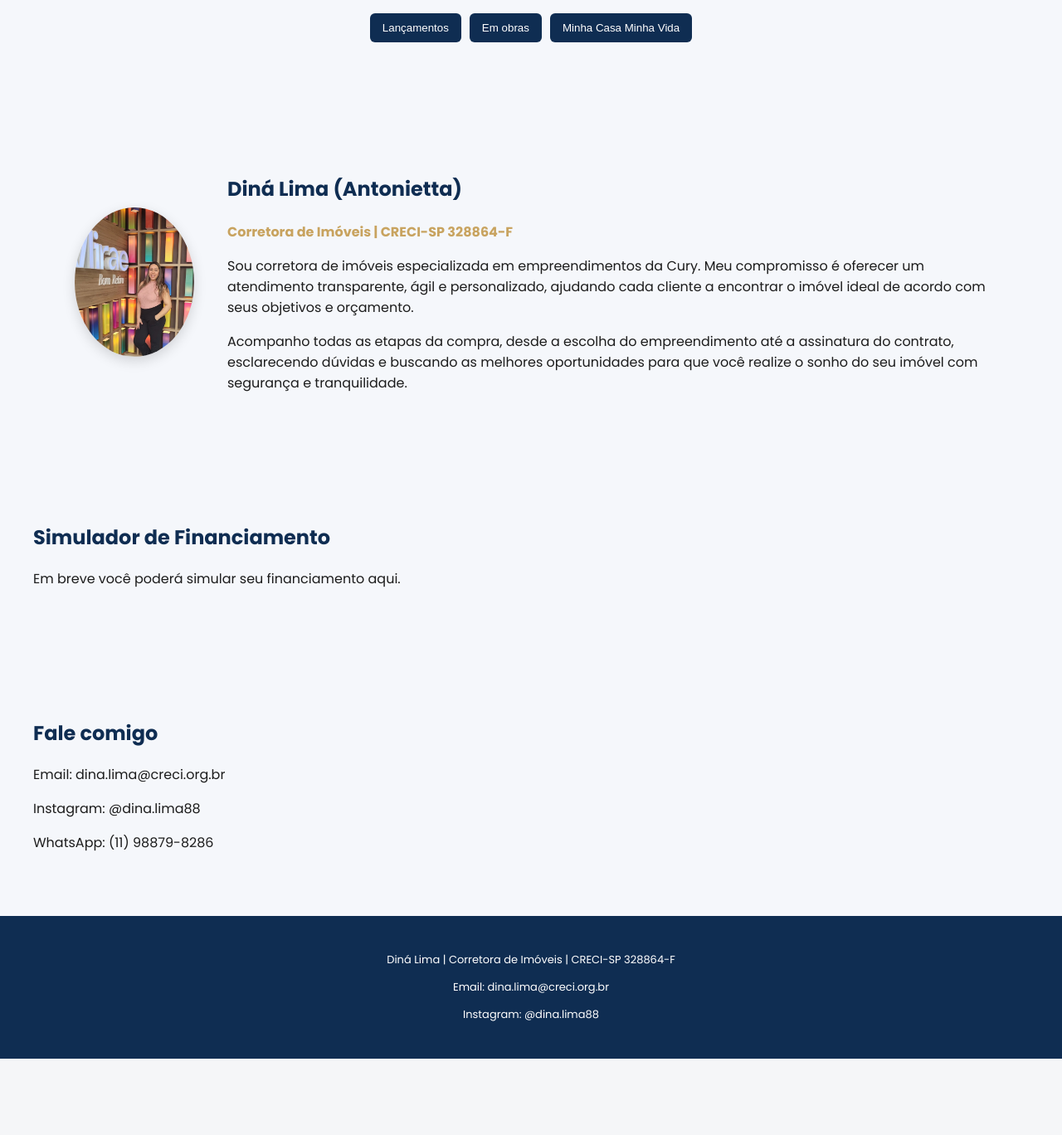
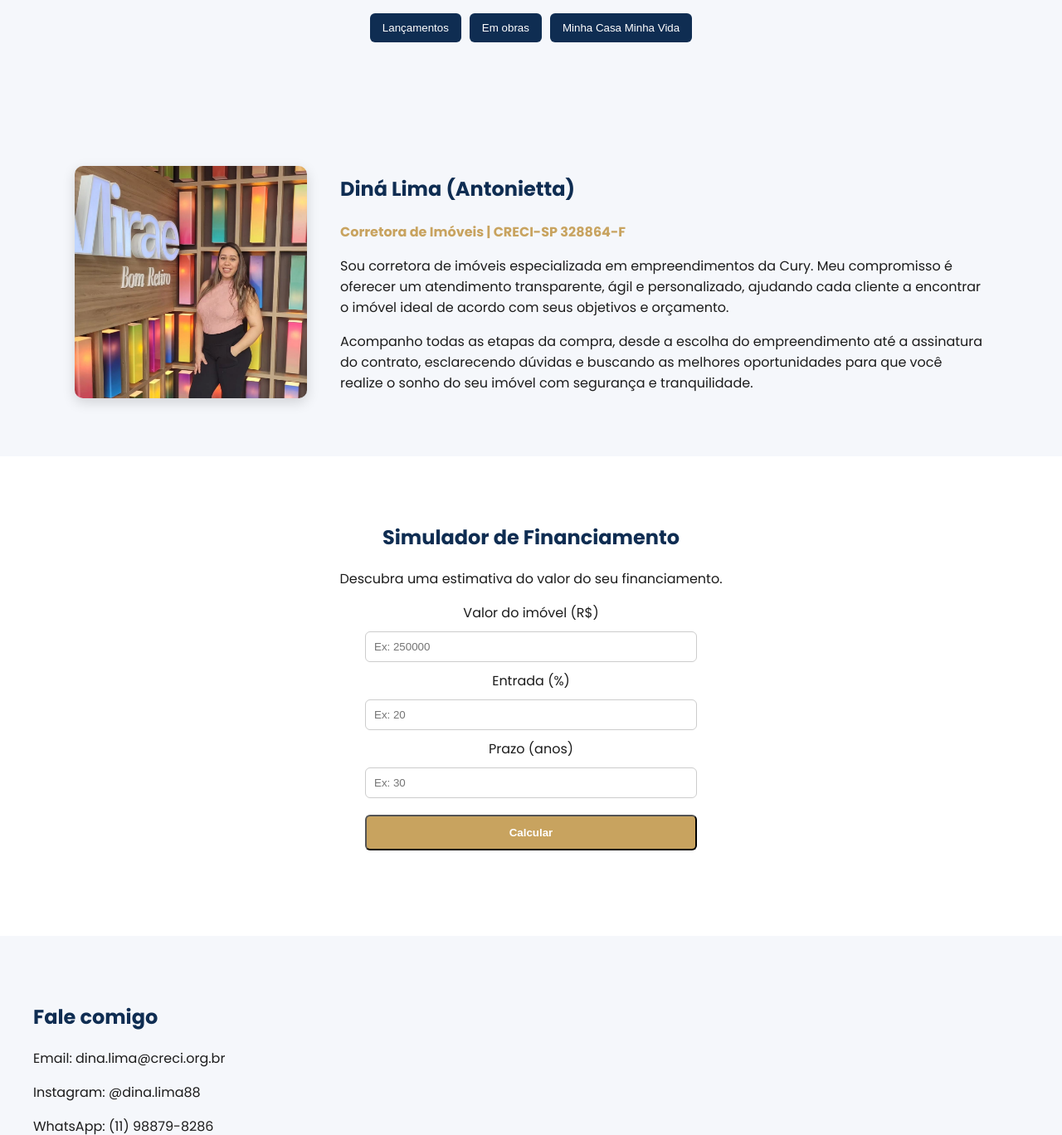
Before and after one commit to dinaflima-ui/dl-imoveis, a Flask app: page / in a window 1280 px wide. Shown: the part 1162-2530 px from the top of the page at 83% size. Before the commit the page ends 2438 px from the top, so only its background shows below. Run offline with Flask 3, Linux system fonts and the light colour scheme.

Commit message:
ajuste layout sobre melhorado

```diff
--- a/static/style.css
+++ b/static/style.css
@@ -264,3 +264,53 @@ h2 {
     }
 
 }
+.simulador {
+    background: white;
+    text-align: center;
+}
+
+.sim-box {
+    max-width: 400px;
+    margin: auto;
+    display: flex;
+    flex-direction: column;
+    gap: 10px;
+}
+
+.sim-box input {
+    padding: 10px;
+    border-radius: 6px;
+    border: 1px solid #ccc;
+}
+
+.sim-box button {
+    margin-top: 10px;
+}
+
+#resultado {
+    margin-top: 15px;
+    color: #0F2D52;
+    font-weight: bold;
+}
+.sobre-container {
+    display: flex;
+    align-items: center;
+    gap: 40px;
+    max-width: 1100px;
+    margin: auto;
+}
+
+/* A FOTO AGORA VAI TER ESPAÇO REAL */
+.sobre-container img {
+    width: 280px !important;
+    height: 280px !important;
+    object-fit: cover;
+    border-radius: 10px;
+    box-shadow: 0 5px 15px rgba(0,0,0,0.15);
+    flex-shrink: 0;
+}
+
+/* TEXTO NÃO “EMPURRA” A FOTO */
+.sobre-container div {
+    flex: 1;
+}
--- a/templates/index.html
+++ b/templates/index.html
@@ -109,13 +109,55 @@
 </section>
 
 <!-- SIMULADOR -->
-<section id="simulador">
+<section id="simulador" class="simulador">
 
     <h2>Simulador de Financiamento</h2>
 
-    <p>Em breve você poderá simular seu financiamento aqui.</p>
+    <p>Descubra uma estimativa do valor do seu financiamento.</p>
+
+    <div class="sim-box">
+
+        <label>Valor do imóvel (R$)</label>
+        <input type="number" id="valorImovel" placeholder="Ex: 250000">
+
+        <label>Entrada (%)</label>
+        <input type="number" id="entrada" placeholder="Ex: 20">
+
+        <label>Prazo (anos)</label>
+        <input type="number" id="prazo" placeholder="Ex: 30">
+
+        <button onclick="calcularFinanciamento()" class="btn">
+            Calcular
+        </button>
+
+        <h3 id="resultado"></h3>
+
+    </div>
 
 </section>
+
+<script>
+function calcularFinanciamento() {
+
+    let valor = parseFloat(document.getElementById("valorImovel").value);
+    let entrada = parseFloat(document.getElementById("entrada").value);
+    let prazo = parseFloat(document.getElementById("prazo").value);
+
+    if (!valor || !entrada || !prazo) {
+        document.getElementById("resultado").innerHTML = "Preencha todos os campos.";
+        return;
+    }
+
+    let valorEntrada = valor * (entrada / 100);
+    let valorFinanciado = valor - valorEntrada;
+
+    let parcelas = prazo * 12;
+    let parcela = valorFinanciado / parcelas;
+
+    document.getElementById("resultado").innerHTML =
+        "Parcela estimada: R$ " + parcela.toFixed(2);
+}
+</script>
 
 <!-- CONTATO -->
 <section id="contato">
```
